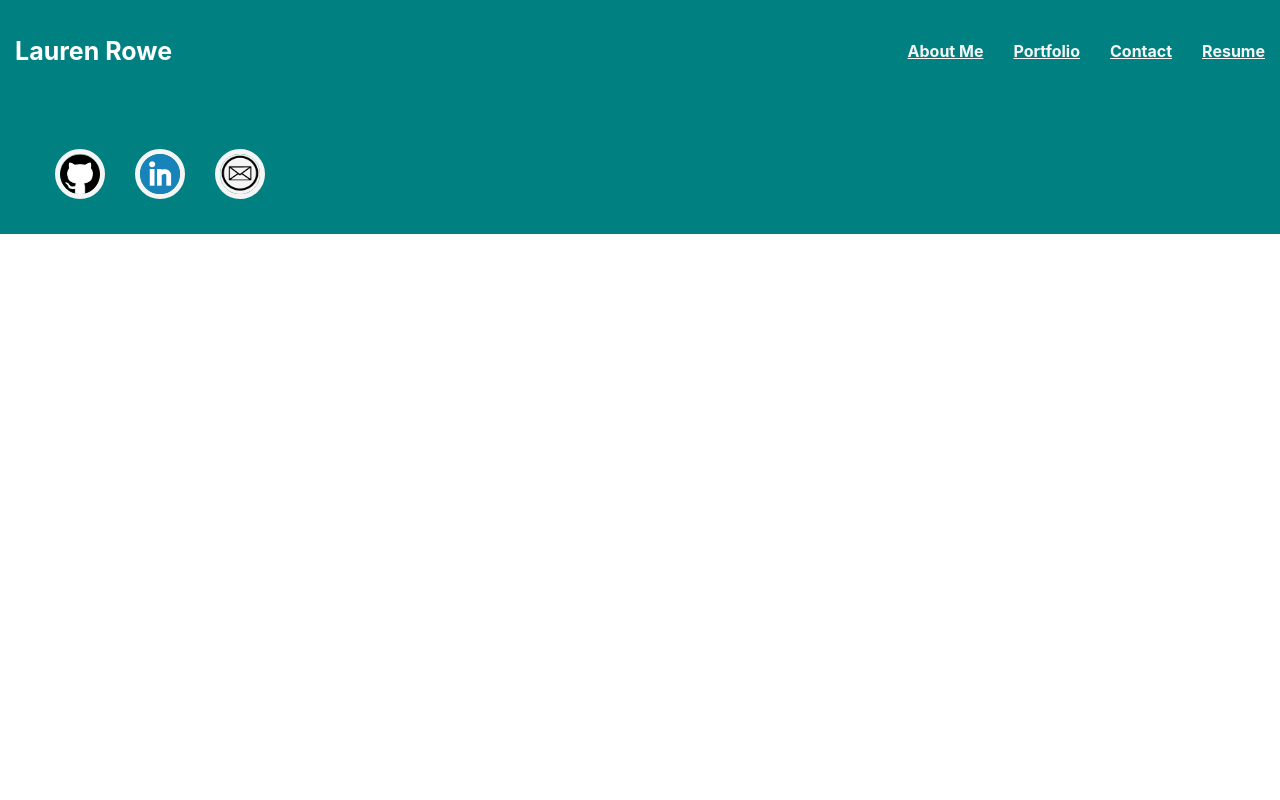
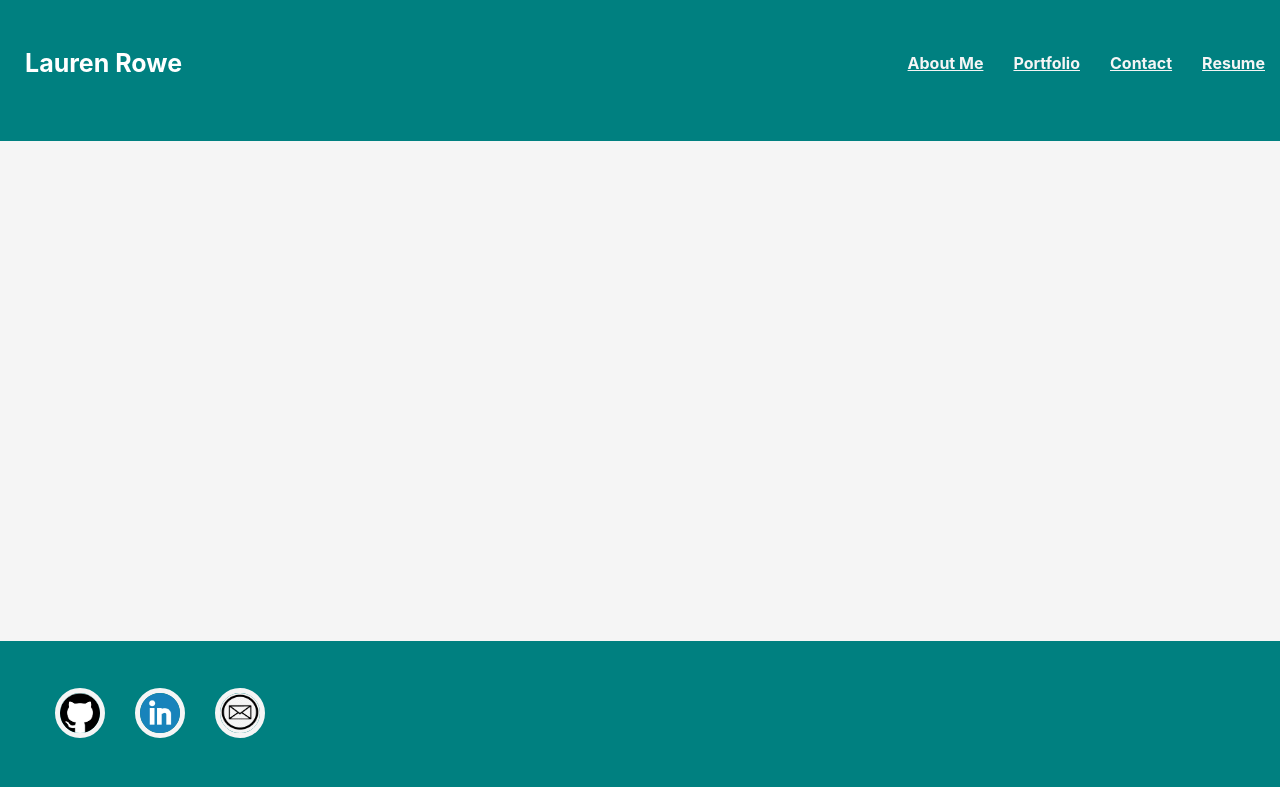
Before and after one commit to LaurenR01/ReactPortfolio, a React (Create React App) app: page / in a window 1280 px wide. Built offline with nearby package versions, Linux system fonts and the light colour scheme.

Commit message:
fixing render

```diff
--- a/public/index.html
+++ b/public/index.html
@@ -10,10 +10,6 @@
       content="Web site created using create-react-app"
     />
     <link rel="apple-touch-icon" href="%PUBLIC_URL%/logo192.png" />
-    <!--
-      manifest.json provides metadata used when your web app is installed on a
-      user's mobile device or desktop. See https://developers.google.com/web/fundamentals/web-app-manifest/
-    -->
     <!--
       Notice the use of %PUBLIC_URL% in the tags above.
       It will be replaced with the URL of the `public` folder during the build.
--- a/src/App.css
+++ b/src/App.css
@@ -6,7 +6,7 @@ div{
 }
 
 .App-header {
-  height: 10%;
+  height: 125px;
   width: 100%;
   align-items: top;
   justify-content:space-between;
@@ -18,16 +18,16 @@ div{
   align-content: center;
   font-size: 25px;
   color: white;
-  padding: 15px 15px;
+  padding: 25px;
 }
 
 .App-section {
-height: 85%;
+min-height: 500px;
 background-color: whitesmoke;
 }
 
 .App-footer{
-height: 5%;
+height: 130px;
 background-color: teal;
 }
 
--- a/src/App.js
+++ b/src/App.js
@@ -31,7 +31,7 @@ function App() {
   return (
     <>
     <NavBar currentPage={currentPage} handlePageChange={handlePageChange}/>
-    <Section currentPage={renderPage()} />
+    <Section renderPage={renderPage} />
     <Links />
     </>
   )
--- a/src/components/AboutMe.js
+++ b/src/components/AboutMe.js
@@ -4,7 +4,8 @@ import Photo from '../images/Lauren.jpg'
 export default function AboutMe() {
     return (
         <div className="App-section">
-        <img src={Photo} alt="Photo of Lauren"></img>
+        <img src={Photo} alt="Lauren"></img>
+        <p>I started out coding HTML webpages for fun back in high school (&lt;frames&gt;, anyone?).  When CSS started to beome more popular, it certainly overshadowed anything I could pull off.  Over the years, I've come back to coding to learn new skills here and there but never really spent the time outside of my other jobs to learn the ins and outs as technnology changed and improved.  Currently, I am enrolled in a coding boot camp at Ohio State University to bring those old skills up to the present and expand on them further.  Let the adventure begin!</p>
         </div>
     )
 }
```
